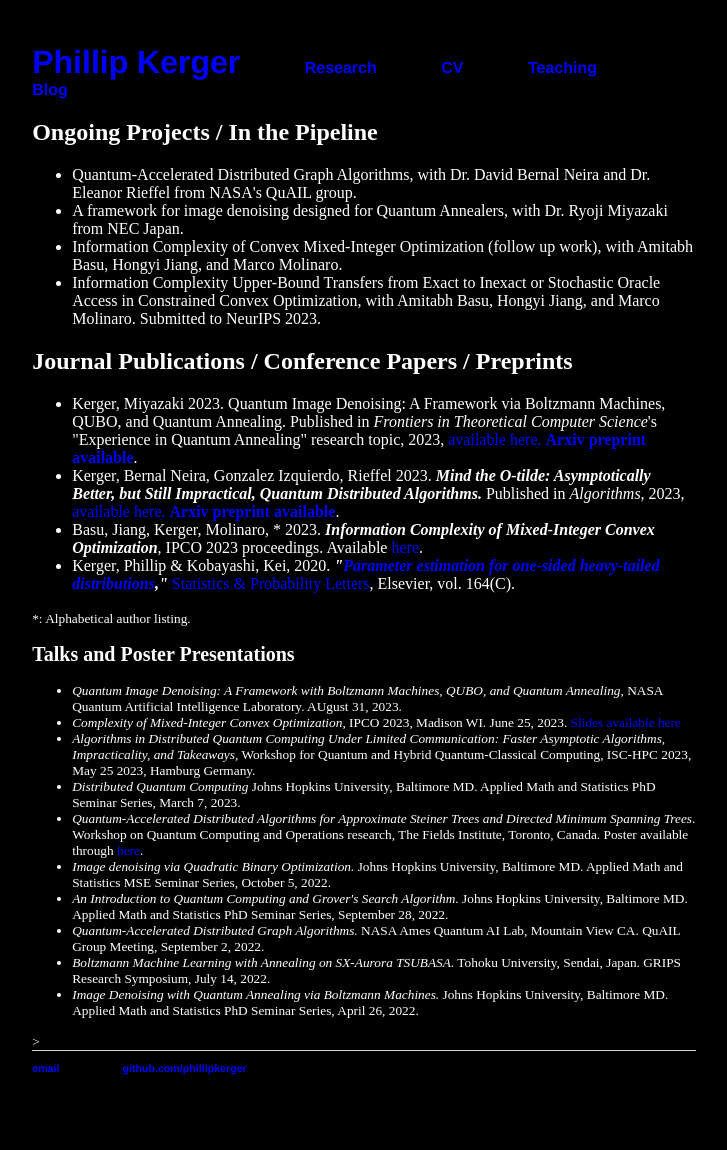
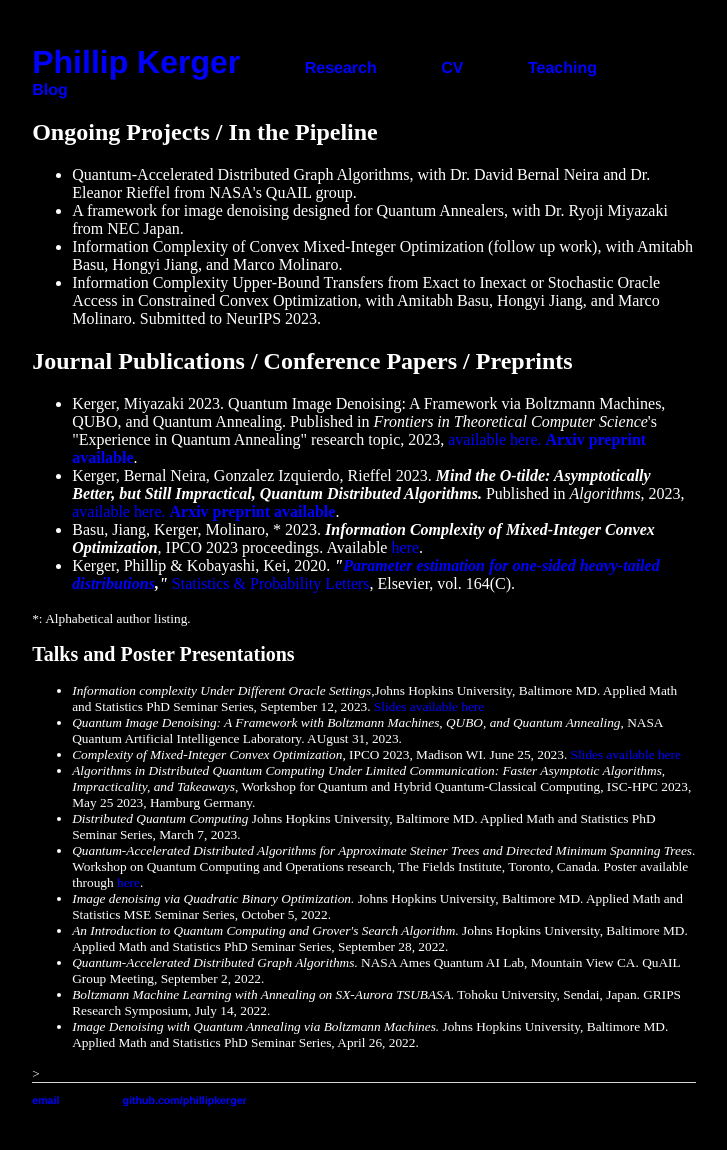
Before and after one commit to PhillipKerger/phillipkerger.github.io, a Jekyll site: the page built from research/index.html, in a window 1280 px wide. Shown: the whole page, without its empty margins (276-1003 px from the left). Built offline with Jekyll 4.4.1, drawn with Linux system fonts in a browser that asks for light colours; before the commit the page ends 1118 px from its top, so only the background shows below that.

Commit message:
Update index.html
added student seminar september 2023

```diff
--- a/research/index.html
+++ b/research/index.html
@@ -28,6 +28,7 @@ title: Phillip Kerger
 
 	<h2>Talks and Poster Presentations</h2>
 	<ul>
+		<li><i>Information complexity Under Different Oracle Settings</i>,Johns Hopkins University, Baltimore MD. Applied Math and Statistics PhD Seminar Series, September 12, 2023. <a href = "https://sites.google.com/view/ams-grad-seminar">Slides available here</a> </li>
 		<li><i>Quantum Image Denoising: A Framework with Boltzmann Machines, QUBO, and Quantum Annealing</i>, NASA Quantum Artificial Intelligence Laboratory. AUgust 31, 2023.</li>
 		<li><i>Complexity of Mixed-Integer Convex Optimization</i>, IPCO 2023, Madison WI. June 25, 2023. <a href = "https://optimization.discovery.wisc.edu/wp-content/uploads/2023/06/ipco_2023_slides-3.pdf">Slides available here</a> </li>
 		<li><i>Algorithms in Distributed Quantum Computing Under Limited Communication: Faster Asymptotic Algorithms, Impracticality, and Takeaways</i>, Workshop for Quantum and Hybrid Quantum-Classical Computing, ISC-HPC 2023, May 25 2023, Hamburg Germany.
```
